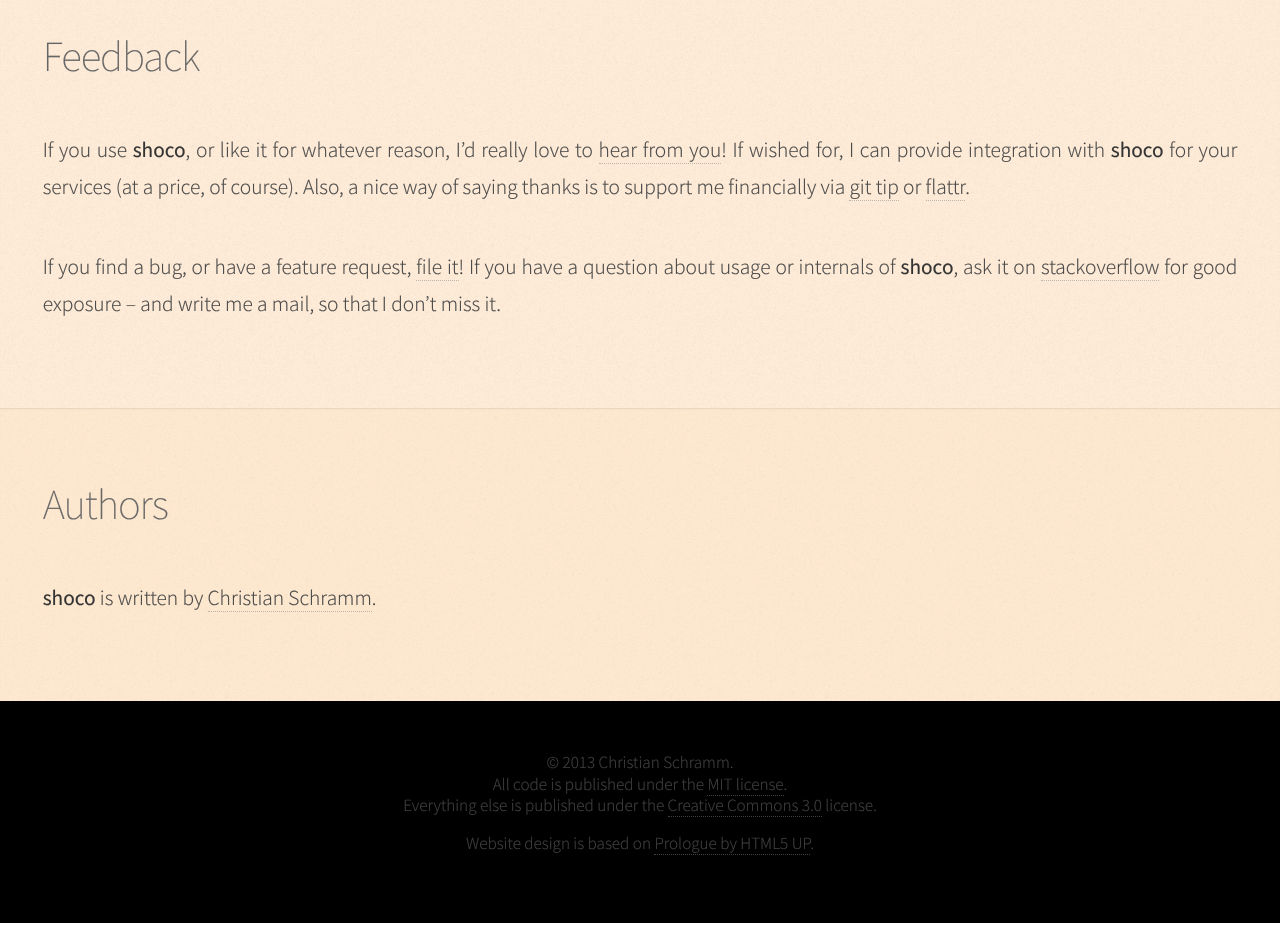
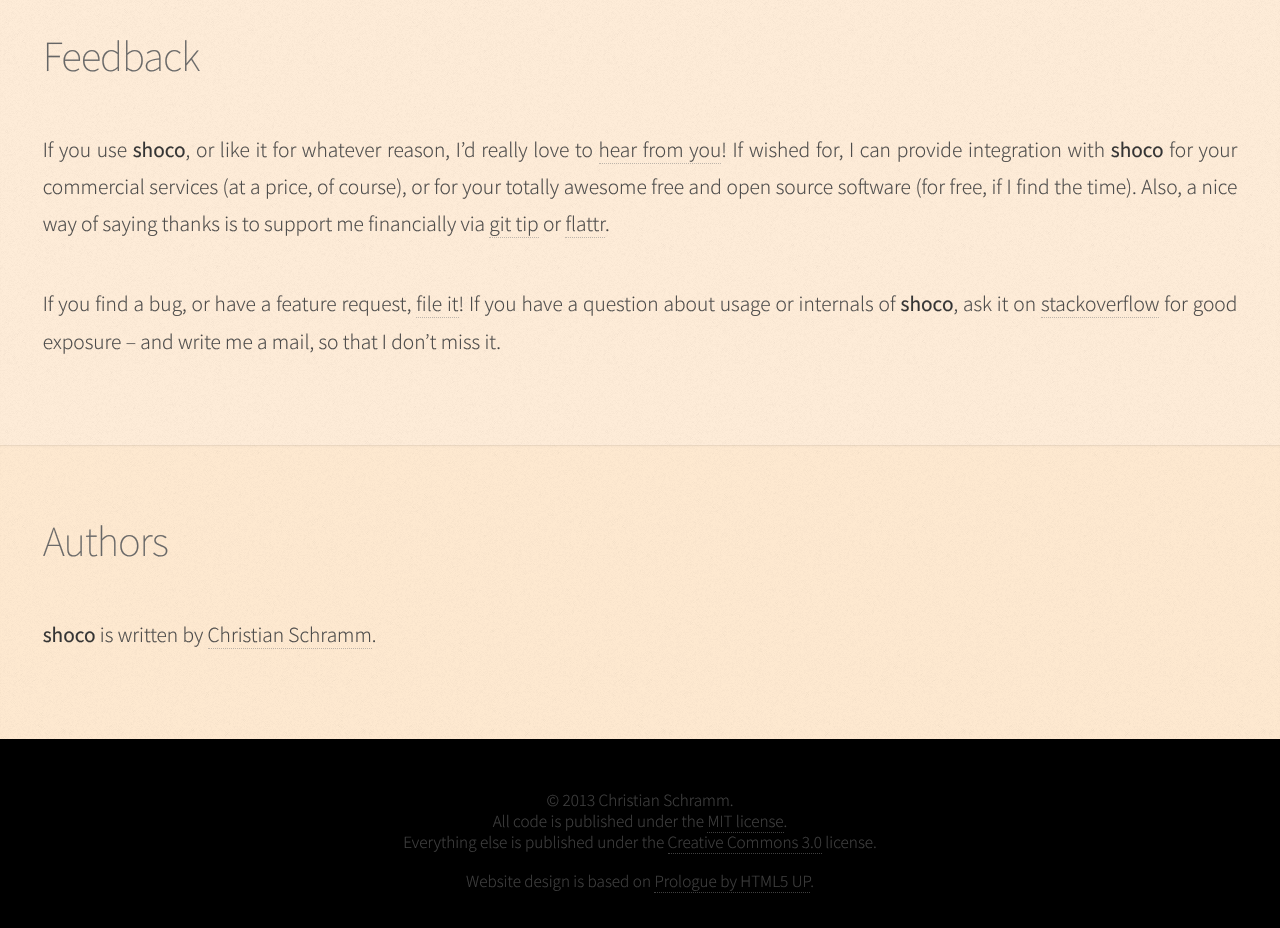
Before and after one commit to Ed-von-Schleck/shoco, a plain HTML site: page index.html in a window 1280 px wide. Shown: the part 9740-10668 px from the top of the page. Drawn offline with Linux system fonts and the light colour scheme.

Commit message:
Small text refinement.

```diff
--- a/index.html
+++ b/index.html
@@ -353,7 +353,7 @@ sys    0m0.013s
         <h2>Feedback</h2>
       </header>
 
-      <p>If you use <strong>shoco</strong>, or like it for whatever reason, I’d really love to <a href="mailto:christian.h.m.schramm%20at%20gmail.com%20-%20replace%20the%20'at'%20with%20@%20and%20delete%20this%20sentence-">hear from you</a>! If wished for, I can provide integration with <strong>shoco</strong> for your services (at a price, of course). Also, a nice way of saying thanks is to support me financially via
+      <p>If you use <strong>shoco</strong>, or like it for whatever reason, I’d really love to <a href="mailto:christian.h.m.schramm%20at%20gmail.com%20-%20replace%20the%20'at'%20with%20@%20and%20delete%20this%20sentence-">hear from you</a>! If wished for, I can provide integration with <strong>shoco</strong> for your commercial services (at a price, of course), or for your totally awesome free and open source software (for free, if I find the time). Also, a nice way of saying thanks is to support me financially via
 <a href="https://www.gittip.com/Ed-von-Schleck/">git tip</a> or <a href="https://flattr.com/submit/auto?user_id=Christian.Schramm&amp;url=https://ed-von-schleck.github.io/shoco&amp;language=C&amp;tags=github&amp;category=software">flattr</a>.</p>
 <p>If you find a bug, or have a feature request, <a href="https://github.com/Ed-von-Schleck/shoco/issues/new">file it</a>! If you have a question about usage or internals of <strong>shoco</strong>, ask it on <a href="https://stackoverflow.com/questions/ask">stackoverflow</a> for good exposure – and write me a mail, so that I don’t miss it.</p>
     </div>
```
Also changed, not shown: 2 other files.
